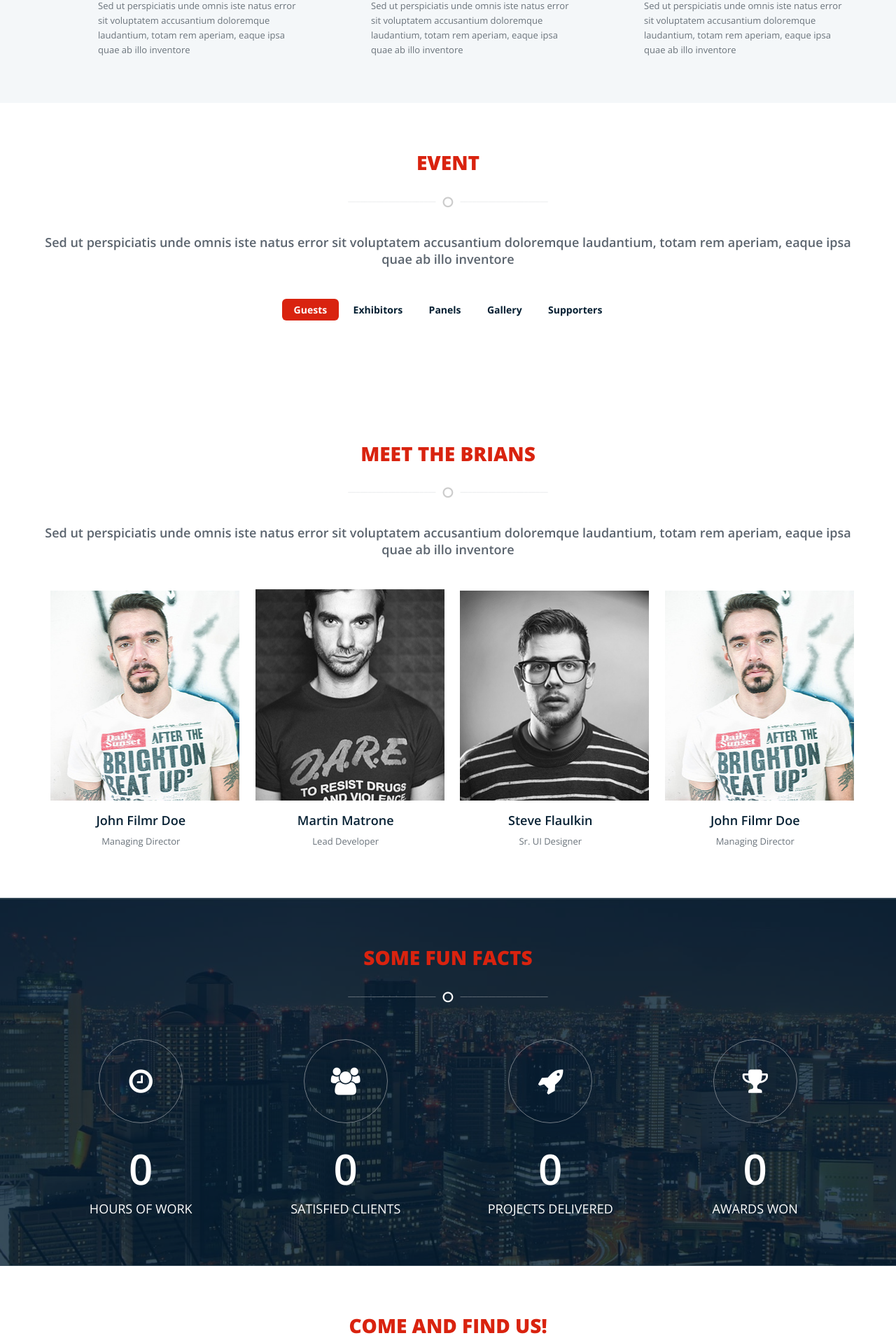
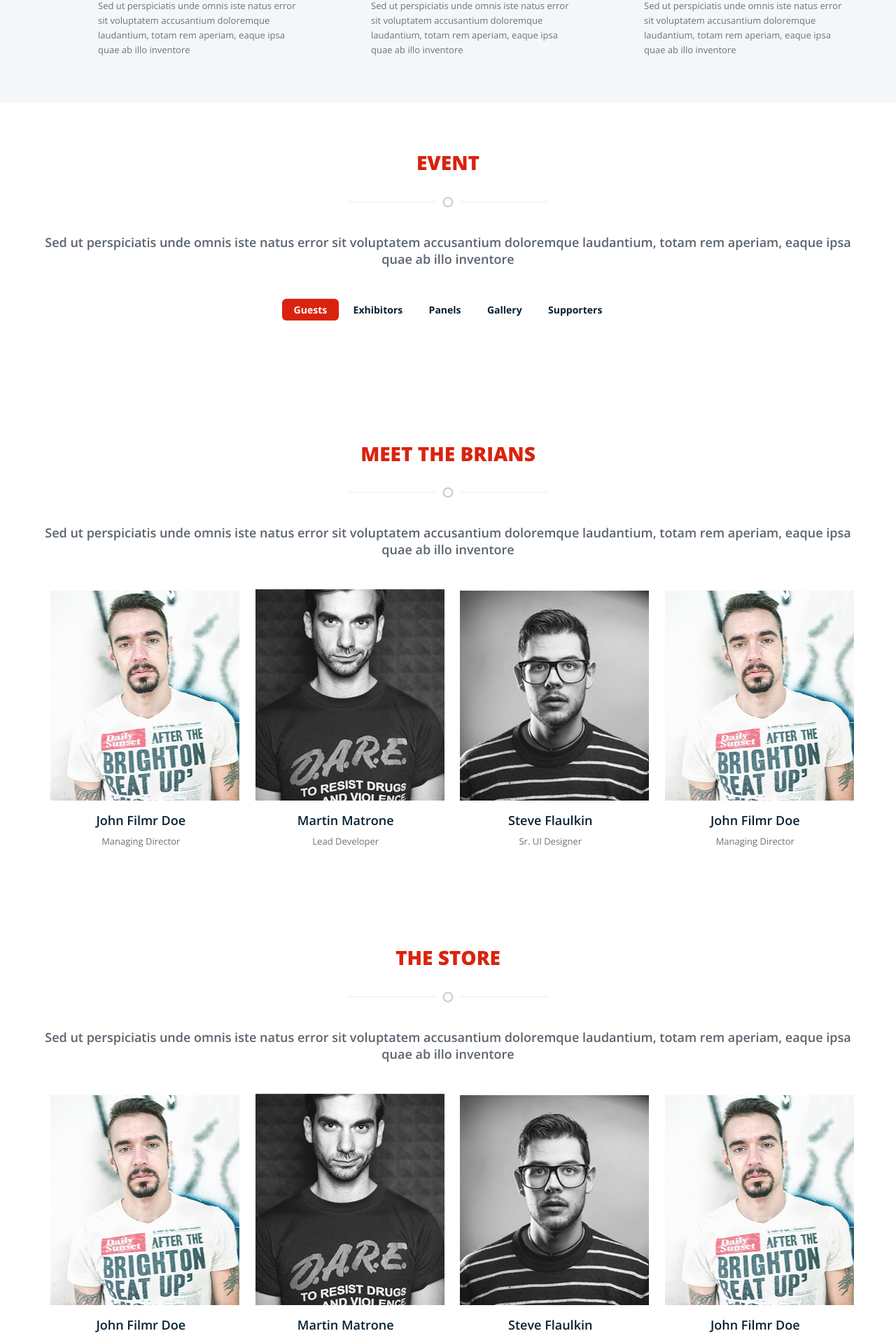
Before and after one commit to MelkshamComicCon/brianverse, a Django app: page /static/bootstrap/brianverse/index.html in a window 1280 px wide. Shown: the part 256-2168 px from the top of the page at 70% size. Run offline with Django 3.2, Linux system fonts and the light colour scheme; some libraries are stand-ins or nearby versions.

Commit message:
modified main.css and index.html. added brian image.

```diff
--- a/static/bootstrap/brianverse/css/main.css
+++ b/static/bootstrap/brianverse/css/main.css
@@ -168,7 +168,7 @@
 .navbar-nav li a:focus,
 .navbar-nav li a:hover {
 	background-color: transparent;
-	border-top: 1px solid #32B0EE;
+	border-top: 1px solid #ffd607;
 	color: #fff;
 }
 
@@ -372,7 +372,7 @@
 }
 
 .overlay {
-	background-color: rgba(14,180,147,.9);
+	background-color: rgba(255, 214, 7, 0.9);
 	text-align: center;
 	position: absolute;
 	left: 0;
@@ -484,7 +484,7 @@
 }
 
 .team-member .social-links li a {
-  background-color: #0d7c67;
+  background-color: #d9230f;
   color: #fff;
   height: 42px;
   padding: 10px 0 0;
@@ -498,7 +498,7 @@
 
 #facts {
 	background-image: url("../img/parallax/city.jpg");
-	background-color: rgba(6,32,51,.8);
+	background-color: rgba(255, 214, 7, .8);
 	background-attachment: fixed !important;
 	background-position: center center;
 	background-repeat: no-repeat;
@@ -516,7 +516,7 @@
 }
 
 .parallax-overlay {
-	background-color: rgba(6,32,51,.8);
+	background-color: rgba(255, 214, 7, .8);
 	padding: 70px 0;
 }
 
--- a/static/bootstrap/brianverse/index.html
+++ b/static/bootstrap/brianverse/index.html
@@ -78,6 +78,7 @@
                         <li><a href="#about">About</a></li>
                         <li><a href="#event">Event</a></li>
                         <li><a href="#brians">Brians</a></li>
+                        <li><a href="#store">Store</a></li>
                         <li><a href="#contact">Contact</a></li>
                     </ul>
                 </nav>
@@ -113,7 +114,7 @@
 						<div class="carousel-caption">
 							<h2 data-wow-duration="700ms" data-wow-delay="500ms" class="wow bounceInDown animated">Welcome to the<span> Brianverse</span>!</h2>
 							<h3 data-wow-duration="1000ms" class="wow slideInLeft animated">The home of everything<span class="color"> MCC</span></h3>
-							<p data-wow-duration="1000ms" class="wow slideInRight animated">We are 'not' a team of professionals</p>
+							<!-- <p data-wow-duration="1000ms" class="wow slideInRight animated"></p> -->
 
 							<ul class="social-links text-center">
 								<li><a href="https://twitter.com/Melksham_Con" target='_blank'><i class="fa fa-twitter fa-3x" style="color:white;"></i></a></li>
@@ -416,6 +417,107 @@
         End Meet Our Team
         ==================================== -->
 
+        <!--
+        The Store
+        ==================================== -->
+
+		<section id="store" class="store">
+			<div class="container">
+				<div class="row">
+
+					<div class="sec-title text-center wow fadeInUp animated" data-wow-duration="700ms">
+						<h2>The Store</h2>
+						<div class="devider"><i class="fa fa-circle-o fa-lg"></i></div>
+					</div>
+
+					<div class="sec-sub-title text-center wow fadeInRight animated" data-wow-duration="500ms">
+						<p>Sed ut perspiciatis unde omnis iste natus error sit voluptatem accusantium doloremque laudantium, totam rem aperiam, eaque ipsa quae ab illo inventore</p>
+					</div>
+
+					<!-- single member -->
+					<figure class="team-member col-md-3 col-sm-6 col-xs-12 text-center wow fadeInUp animated" data-wow-duration="500ms">
+						<div class="member-thumb">
+							<img src="img/team/member-1.png" alt="Team Member" class="img-responsive">
+							<figcaption class="overlay">
+								<h5>voluptatem quia voluptas </h5>
+								<p>sit aspernatur aut odit aut fugit,</p>
+								<ul class="social-links text-center">
+									<li><a href=""><i class="fa fa-twitter fa-lg"></i></a></li>
+									<li><a href=""><i class="fa fa-facebook fa-lg"></i></a></li>
+									<li><a href=""><i class="fa fa-google-plus fa-lg"></i></a></li>
+								</ul>
+							</figcaption>
+						</div>
+						<h4>John Filmr Doe</h4>
+						<span>Managing Director</span>
+					</figure>
+					<!-- end single member -->
+
+					<!-- single member -->
+					<figure class="team-member col-md-3 col-sm-6 col-xs-12 text-center wow fadeInUp animated" data-wow-duration="500ms" data-wow-delay="300ms">
+						<div class="member-thumb">
+							<img src="img/team/member-2.png" alt="Team Member" class="img-responsive">
+							<figcaption class="overlay">
+								<h5>voluptatem quia voluptas </h5>
+								<p>sit aspernatur aut odit aut fugit,</p>
+								<ul class="social-links text-center">
+									<li><a href=""><i class="fa fa-twitter fa-lg"></i></a></li>
+									<li><a href=""><i class="fa fa-facebook fa-lg"></i></a></li>
+									<li><a href=""><i class="fa fa-google-plus fa-lg"></i></a></li>
+								</ul>
+							</figcaption>
+						</div>
+						<h4>Martin Matrone</h4>
+						<span>Lead Developer</span>
+					</figure>
+					<!-- end single member -->
+
+					<!-- single member -->
+					<figure class="team-member col-md-3 col-sm-6 col-xs-12 text-center wow fadeInUp animated" data-wow-duration="500ms" data-wow-delay="600ms">
+						<div class="member-thumb">
+							<img src="img/team/member-3.png" alt="Team Member" class="img-responsive">
+							<figcaption class="overlay">
+								<h5>voluptatem quia voluptas </h5>
+								<p>sit aspernatur aut odit aut fugit,</p>
+								<ul class="social-links text-center">
+									<li><a href=""><i class="fa fa-twitter fa-lg"></i></a></li>
+									<li><a href=""><i class="fa fa-facebook fa-lg"></i></a></li>
+									<li><a href=""><i class="fa fa-google-plus fa-lg"></i></a></li>
+								</ul>
+							</figcaption>
+						</div>
+						<h4>Steve Flaulkin</h4>
+						<span>Sr. UI Designer</span>
+					</figure>
+					<!-- end single member -->
+
+					<!-- single member -->
+					<figure class="team-member col-md-3 col-sm-6 col-xs-12 text-center wow fadeInUp animated" data-wow-duration="500ms" data-wow-delay="900ms">
+						<div class="member-thumb">
+							<img src="img/team/member-1.png" alt="Team Member" class="img-responsive">
+							<figcaption class="overlay">
+								<h5>voluptatem quia voluptas </h5>
+								<p>sit aspernatur aut odit aut fugit,</p>
+								<ul class="social-links text-center">
+									<li><a href=""><i class="fa fa-twitter fa-lg"></i></a></li>
+									<li><a href=""><i class="fa fa-facebook fa-lg"></i></a></li>
+									<li><a href=""><i class="fa fa-google-plus fa-lg"></i></a></li>
+								</ul>
+							</figcaption>
+						</div>
+						<h4>John Filmr Doe</h4>
+						<span>Managing Director</span>
+					</figure>
+					<!-- end single member -->
+
+				</div>
+			</div>
+		</section>
+
+        <!--
+        End The Store
+        ==================================== -->
+
 		<!--
         Some fun facts
         ==================================== -->
@@ -602,7 +704,7 @@
 				<div class="row">
 					<div class="col-md-12">
 						<p class="copyright text-center">
-							Copyright © 2015 <a href="http://melkshamcomiccon.com/" target='_blank'>Melksham Comic Con</a>. All rights reserved. Designed & developed by <a href='https://www.twitter.com/g1i7ch' target='_blank'>Pirate Brian</a> - based on <a href="http://themefisher.com/" target='_blank'>Themefisher</a>
+							Copyright © 2015 <a href="http://melkshamcomiccon.com/" target='_blank'>Melksham Comic Con</a>. All rights reserved - theme based on <a href="http://themefisher.com/" target='_blank'>Themefisher</a>
 						</p>
 					</div>
 				</div>
```
Also changed, not shown: static/bootstrap/brianverse/img/team/hayley_brian.jpg (added).
